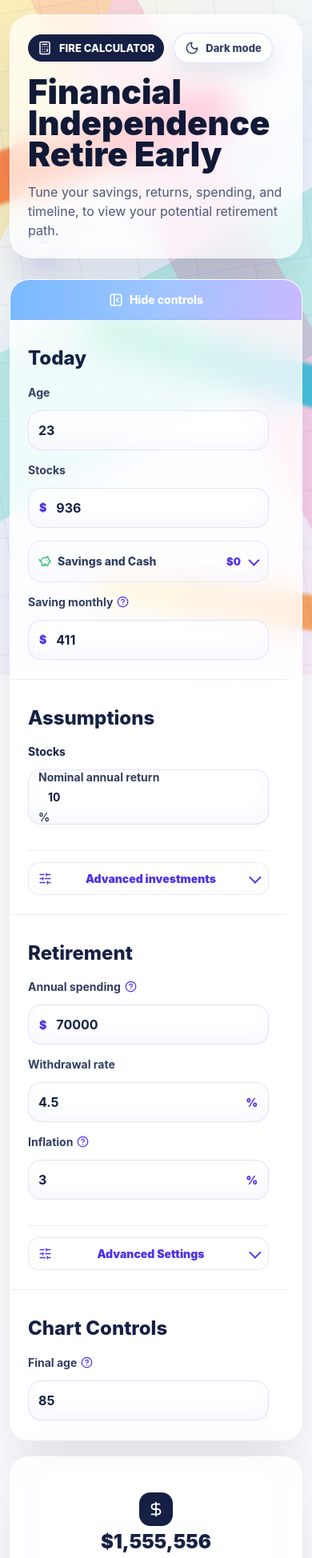
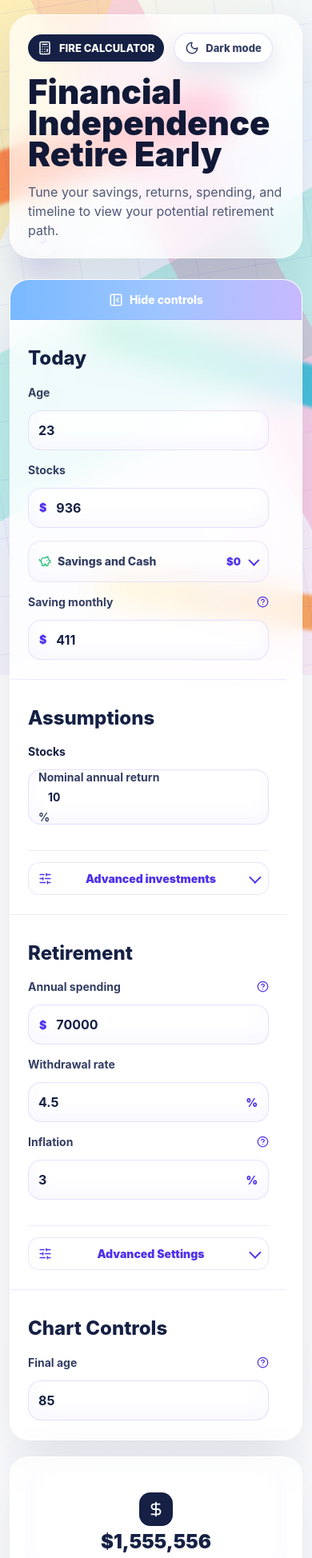
Before and after one commit to DouglasTitze/Investment-Calculator-Website, a React (Vite) app in the folder web-fire-calculator/: page / in a window 390 px wide. Shown: the top 1948 px of the page at 80% size. Built offline with nearby package versions, Linux system fonts and the light colour scheme.

Commit message:
Improve "Specific Age" button

```diff
--- a/web-fire-calculator/src/App.css
+++ b/web-fire-calculator/src/App.css
@@ -386,15 +386,21 @@ h2 {
 
 .field-label,
 .row-label-with-help {
-  display: inline-flex;
-  align-items: center;
-  gap: 5px;
+  display: grid;
+  grid-template-columns: minmax(0, 1fr) 18px;
+  align-items: center;
+  gap: 8px;
 }
 
 .help {
   position: relative;
   display: inline-flex;
+  justify-self: end;
   color: #5130ee;
+}
+
+.help svg {
+  display: block;
 }
 
 .help-text {
--- a/web-fire-calculator/src/App.tsx
+++ b/web-fire-calculator/src/App.tsx
@@ -741,6 +741,7 @@ function Field(props: {
   prefix?: string;
   suffix?: string;
   help?: string;
+  onBlur?: () => void;
 }) {
   return (
     <label className="field">
@@ -761,6 +762,7 @@ function Field(props: {
           aria-label={props.label}
           value={props.value}
           onChange={(event) => props.onChange(event.target.value)}
+          onBlur={props.onBlur}
           inputMode="decimal"
         />
         {props.suffix ? (
@@ -1017,7 +1019,8 @@ export default function App() {
   );
   const [contributionStopMode, setContributionStopMode] =
     useState<ContributionStopMode>(STOP_CONTRIBUTING_AT_FIRE);
-  const [contributionStopAge, setContributionStopAge] = useState("60");
+  const [contributionStopAge, setContributionStopAge] = useState("");
+  const hasInitializedContributionStopAge = useRef(false);
   const [assets, setAssets] = useState<AssetInput[]>([
     {
       key: "stocks",
@@ -1043,6 +1046,29 @@ export default function App() {
   const savingsAndCash =
     Math.max(numberFromInput(bondsAsset?.currentValue ?? "0"), 0) +
     Math.max(numberFromInput(cashAsset?.currentValue ?? "0"), 0);
+  const currentAgeInput = String(
+    clamp(Math.round(numberFromInput(age, 30)), 0, MAX_SUPPORTED_AGE),
+  );
+
+  const handleContributionStopModeChange = (mode: ContributionStopMode) => {
+    setContributionStopMode(mode);
+    if (
+      mode === STOP_CONTRIBUTING_AT_AGE &&
+      !hasInitializedContributionStopAge.current
+    ) {
+      setContributionStopAge(currentAgeInput);
+      hasInitializedContributionStopAge.current = true;
+    }
+  };
+
+  const handleContributionStopAgeBlur = () => {
+    const stopAge = optionalNumberFromInput(contributionStopAge);
+    const currentAge = numberFromInput(currentAgeInput, 30);
+
+    if (stopAge === null || stopAge < currentAge) {
+      setContributionStopAge(currentAgeInput);
+    }
+  };
 
   const plan = useMemo(
     () =>
@@ -1238,7 +1264,7 @@ export default function App() {
           </div>
           <h1>Financial Independence Retire Early</h1>
           <p className="hero-copy">
-            Tune your savings, returns, spending, and timeline, to view your
+            Tune your savings, returns, spending, and timeline to view your
             potential retirement path.
           </p>
         </div>
@@ -1420,7 +1446,7 @@ export default function App() {
                     <span>Contribute until</span>
                     <ContributionStopToggle
                       value={contributionStopMode}
-                      onChange={setContributionStopMode}
+                      onChange={handleContributionStopModeChange}
                     />
                   </div>
                   {contributionStopMode === STOP_CONTRIBUTING_AT_AGE ? (
@@ -1428,6 +1454,7 @@ export default function App() {
                       label="Stop age"
                       value={contributionStopAge}
                       onChange={setContributionStopAge}
+                      onBlur={handleContributionStopAgeBlur}
                     />
                   ) : null}
                   <div className="display-mode-row">
```
